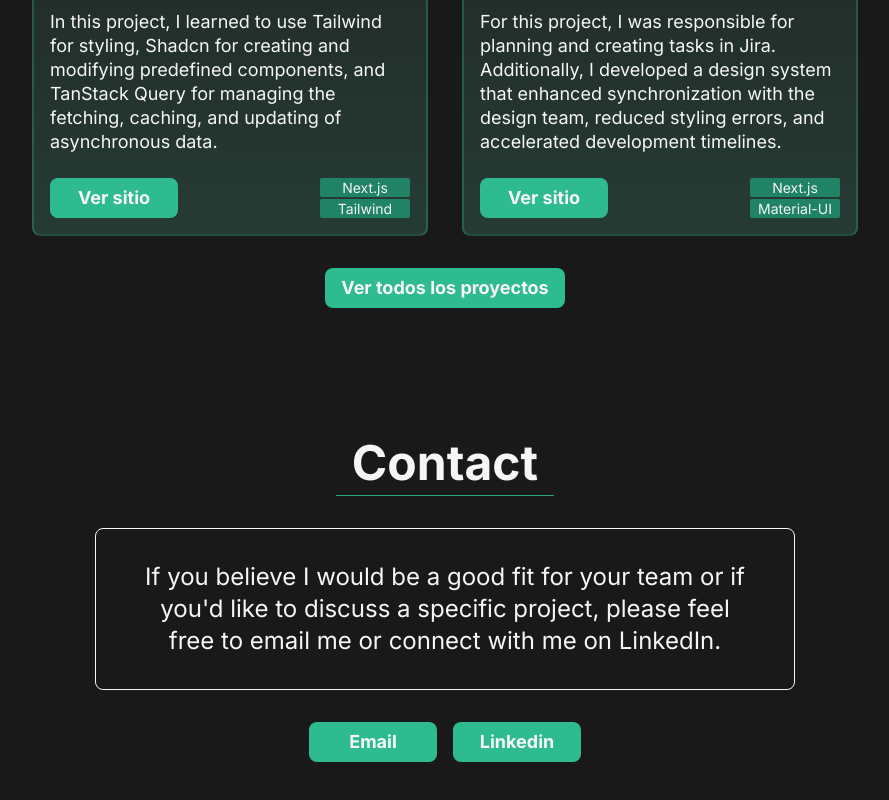
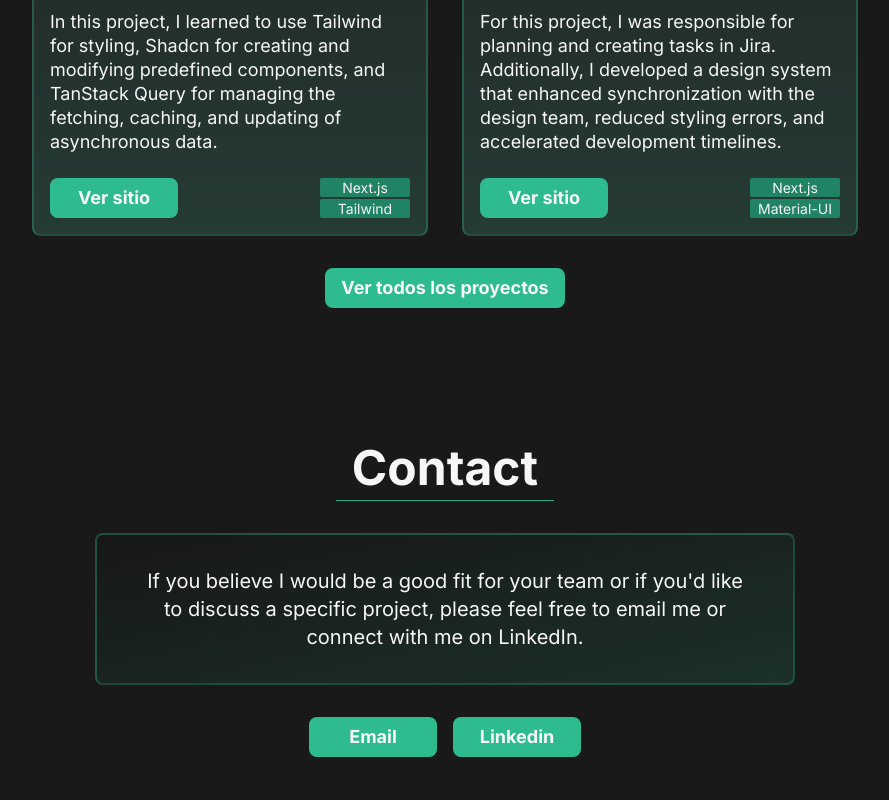
Before and after one commit to maple146/portfolio, a Next.js app: page /en in a window 1280 px wide. Shown: the part 1996-2796 px from the top of the page, without its empty margins (195-1084 px from the left). Built offline with nearby package versions, Linux system fonts and the light colour scheme.

Commit message:
Update contact card style

```diff
--- a/src/app/_home/contact.tsx
+++ b/src/app/_home/contact.tsx
@@ -1,6 +1,5 @@
 import Title from "@/components/title";
 import { Button } from "@/components/ui/button";
-import { Alert, AlertDescription } from "@/components/ui/alert";
 import { ContactTypes } from "@/types/contact.types";
 
 export default function Contact({ title, text, buttons }: ContactTypes) {
@@ -8,12 +7,13 @@ export default function Contact({ title, text, buttons }: ContactTypes) {
     <div className="h-[480px]">
       <div className="container flex flex-col items-center justify-center h-full text-center">
         <Title text={title} />
-        <div className="my-4 lg:my-8 max-w-[700px]">
-          <Alert>
-            <AlertDescription>
-              {text}
-            </AlertDescription>
-          </Alert>
+        <div className="
+          max-w-[700px] relative w-full rounded-lg p-4 lg:px-12 lg:py-8 my-4 lg:my-8
+          border-2 border-[rgba(46,187,144,0.3)] bg-gradient-to-tl from-[rgba(46,187,144,0.15)] to-[rgba(0,0,0,0.05)]
+        ">
+          <p className="text-base lg:text-base">
+            {text}
+          </p>
         </div>
         <div className="flex gap-4 flex-col md:flex-row">
           {
--- a/src/components/ui/alert.tsx
+++ /dev/null
@@ -1,46 +0,0 @@
-import * as React from "react";
-import { cva, type VariantProps } from "class-variance-authority";
-import { cn } from "@/lib/utils";
-
-// [&>svg~*]:pl-7 [&>svg+div]:translate-y-[-3px] [&>svg]:absolute [&>svg]:left-4 [&>svg]:top-4 [&>svg]:text-slate-950 dark:border-slate-800 dark:[&>svg]:text-slate-50
-
-const alertVariants = cva(
-  "relative w-full rounded-lg border border-white p-4 lg:px-12 lg:py-8",
-  {
-    variants: {
-      variant: {
-        default: "bg-black text-white",
-      },
-    },
-    defaultVariants: {
-      variant: "default",
-    },
-  }
-);
-
-const Alert = React.forwardRef<
-  HTMLDivElement,
-  React.HTMLAttributes<HTMLDivElement> & VariantProps<typeof alertVariants>
->(({ className, variant, ...props }, ref) => (
-  <div
-    ref={ref}
-    role="alert"
-    className={cn(alertVariants({ variant }), className)}
-    {...props}
-  />
-));
-Alert.displayName = "Alert";
-
-const AlertDescription = React.forwardRef<
-  HTMLParagraphElement,
-  React.HTMLAttributes<HTMLParagraphElement>
->(({ className, ...props }, ref) => (
-  <div
-    ref={ref}
-    className={cn("text-base lg:text-lg", className)}
-    {...props}
-  />
-));
-AlertDescription.displayName = "AlertDescription";
-
-export { Alert, AlertDescription };
```
